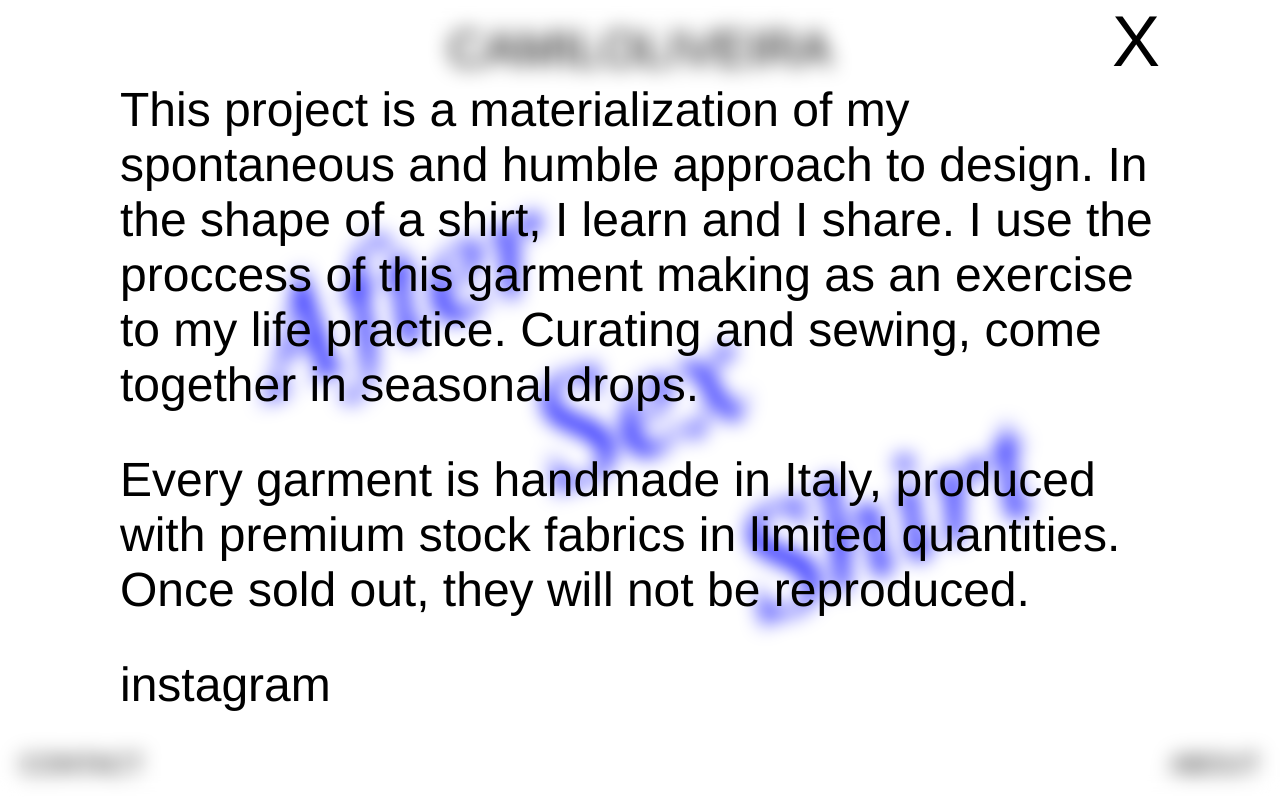
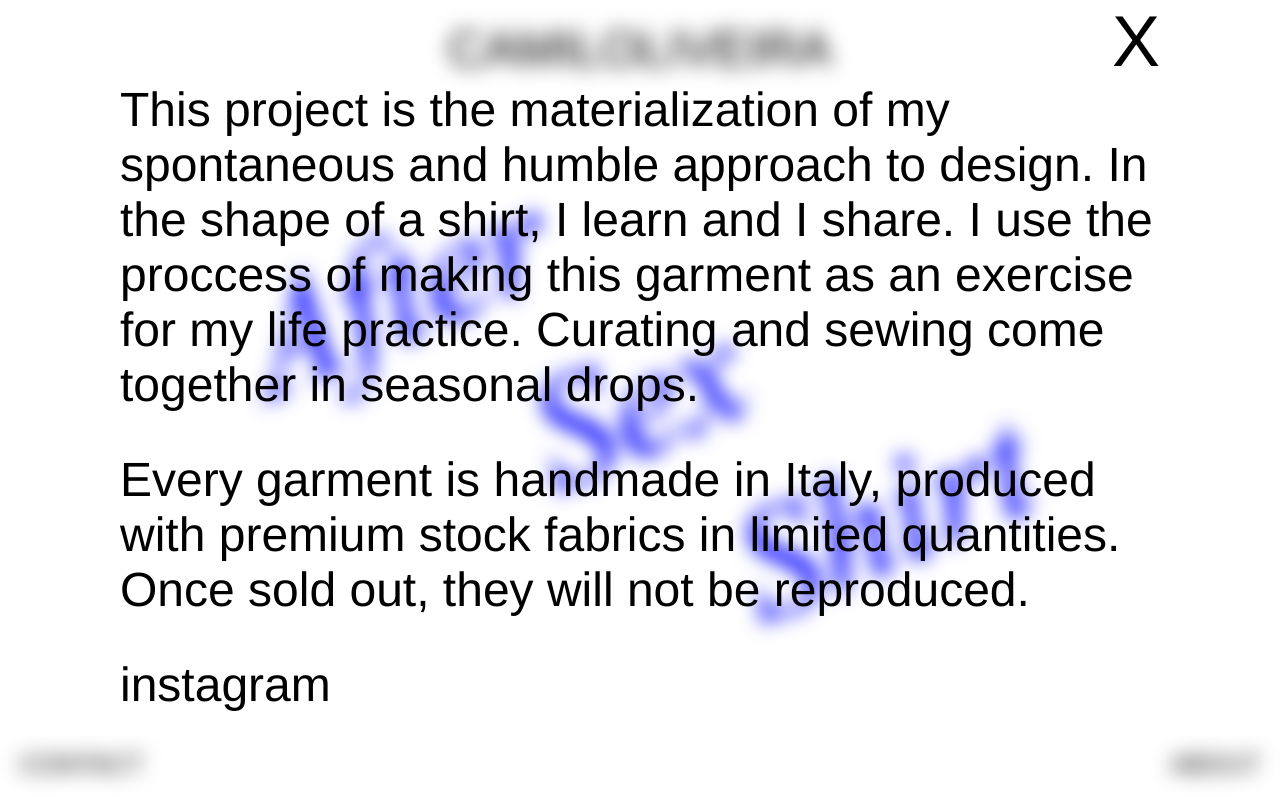
Before and after one commit to paulapompeo/camiloliveira-web, a plain HTML site: page index.html in a window 1280 px wide. Both pictures are taken after a click on the button "ABOUT". Shown: the top 797 px of the page. Drawn offline with Linux system fonts and the light colour scheme.

Commit message:
modal content updat txt

```diff
--- a/index.html
+++ b/index.html
@@ -96,10 +96,10 @@
       <div class="modal-wrapper">
         <span class="close">X</span>
         <p class="modal-content">
-          This project is a materialization of my spontaneous and humble
+          This project is the materialization of my spontaneous and humble
           approach to design. In the shape of a shirt, I learn and I share.
-          I use the proccess of this garment making as an exercise to my
-          life practice. Curating and sewing, come together in seasonal drops.
+          I use the proccess of making this garment as an exercise for my
+          life practice. Curating and sewing come together in seasonal drops.
         </p>
         <p>
 
```
